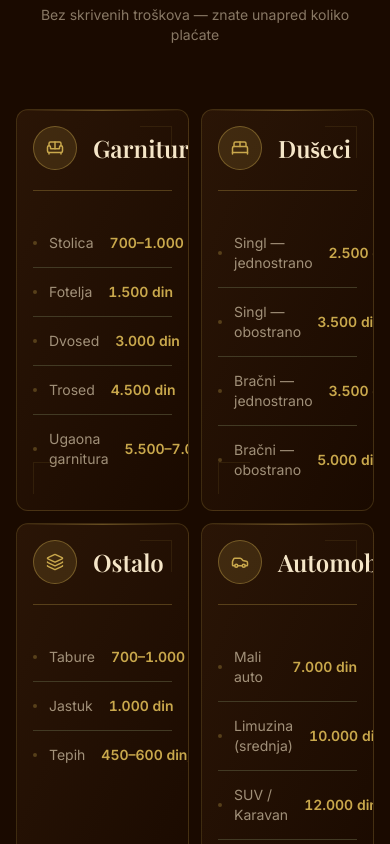
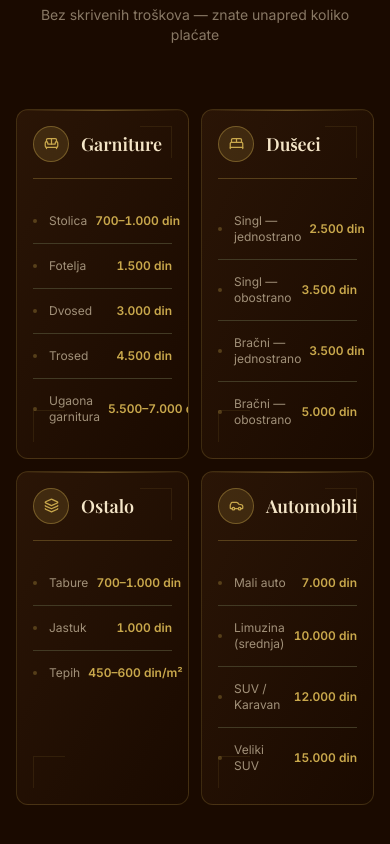
Before and after one commit to aiconnectserbia-dot/apex-dubinsko-pranje, a React (Vite) app: page / in a window 390 px wide. Shown: the part 4060-4904 px from the top of the page. Built offline with nearby package versions, Linux system fonts and the light colour scheme; no server answers; a web font is replaced by a local one.

Commit message:
File changes

```diff
--- a/src/components/landing/PricingSection.jsx
+++ b/src/components/landing/PricingSection.jsx
@@ -79,11 +79,11 @@ export default function PricingSection() {
 
                 <div className="p-4 md:p-8">
                   {/* Header */}
-                  <div className="flex items-center gap-4 mb-7 pb-5 border-b border-gold/30">
-                    <div className="w-11 h-11 rounded-full border border-gold/40 flex items-center justify-center bg-gold/15 group-hover:bg-gold/25 transition-colors duration-500 flex-shrink-0">
-                      <group.icon size={18} className="text-gold" />
+                  <div className="flex items-center gap-3 mb-5 pb-4 border-b border-gold/30">
+                    <div className="w-9 h-9 md:w-11 md:h-11 rounded-full border border-gold/40 flex items-center justify-center bg-gold/15 group-hover:bg-gold/25 transition-colors duration-500 flex-shrink-0">
+                      <group.icon size={15} className="text-gold" />
                     </div>
-                    <h3 className="font-playfair text-2xl font-semibold text-cream">{group.category}</h3>
+                    <h3 className="font-playfair text-lg md:text-2xl font-semibold text-cream">{group.category}</h3>
                   </div>
 
                   {/* Items */}
@@ -95,9 +95,9 @@ export default function PricingSection() {
                       >
                         <div className="flex items-center gap-3">
                           <div className="w-1 h-1 rounded-full bg-gold/30 group-hover/row:bg-gold/60 transition-colors duration-300 flex-shrink-0" />
-                          <span className="font-inter text-cream/60 text-sm group-hover/row:text-cream transition-colors duration-300">{item.name}</span>
+                          <span className="font-inter text-cream/60 text-xs md:text-sm group-hover/row:text-cream transition-colors duration-300">{item.name}</span>
                         </div>
-                        <span className="font-inter text-gold font-semibold text-sm whitespace-nowrap ml-4 tabular-nums">{item.price}</span>
+                        <span className="font-inter text-gold font-semibold text-xs md:text-sm whitespace-nowrap ml-2 tabular-nums">{item.price}</span>
                       </div>
                     ))}
                   </div>
```
